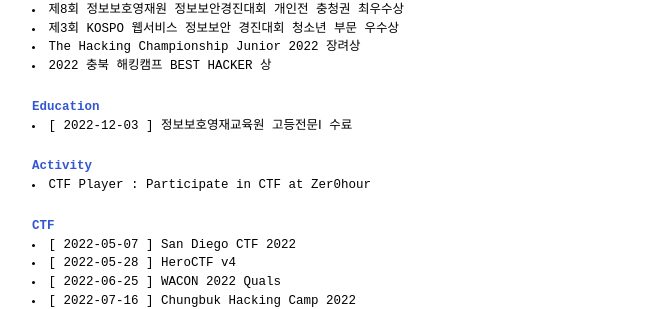
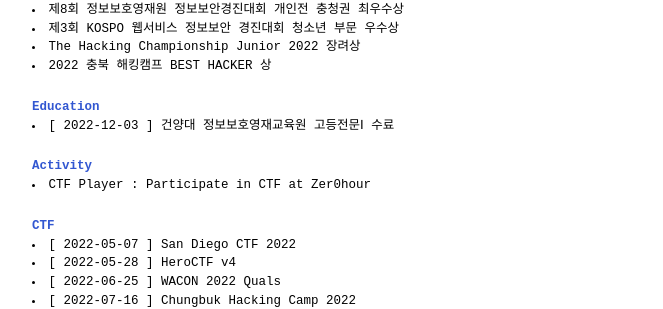
Before and after one commit to hackintoanetwork/hackintoanetwork.github.io, a Jekyll site: the page built from about.md, in a window 1280 px wide. Shown: the part 363-672 px from the top of the page, without its empty margins (308-971 px from the left). Built offline with Jekyll 4.4.1, drawn with Linux system fonts in a browser that asks for light colours.

Commit message:
Update about.md

```diff
--- a/about.md
+++ b/about.md
@@ -27,7 +27,7 @@ Web Hacker, CTF Player.
 
 # Education
 
-<li>[ 2022-12-03 ] 정보보호영재교육원 고등전문Ⅰ 수료</li>
+<li>[ 2022-12-03 ] 건양대 정보보호영재교육원 고등전문Ⅰ 수료</li>
 
 # Activity
 
```
